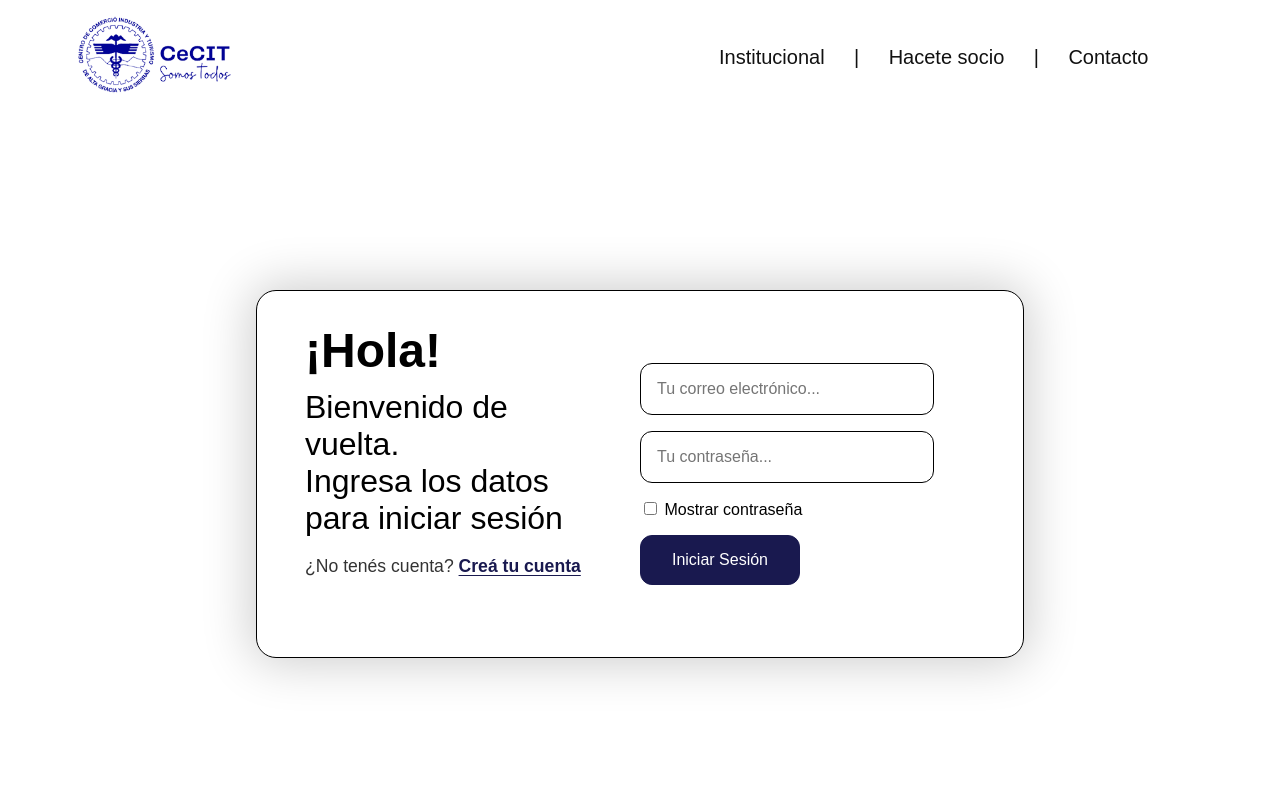
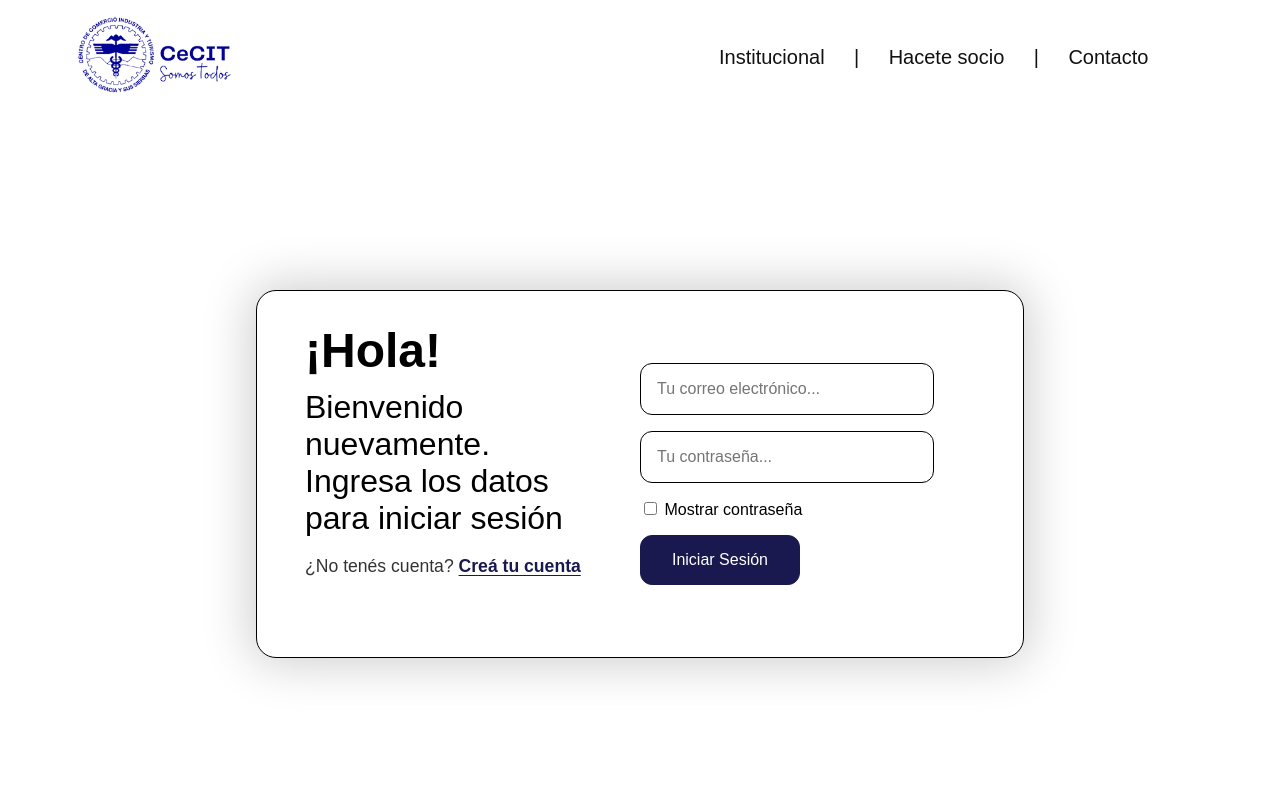
Before and after one commit to FedeLupianez/cecit-frontend, a SvelteKit app: page /login in a window 1280 px wide. Shown: the top 800 px of the page. Built offline with nearby package versions, Linux system fonts and the light colour scheme; some icons are missing; a web font is replaced by a local one.

Commit message:
fix: fix login text

```diff
--- a/src/routes/login/+page.svelte
+++ b/src/routes/login/+page.svelte
@@ -66,7 +66,7 @@
     <div class="login-card">
         <div class="left">
             <p class="title">¡Hola!</p>
-            <p class="text">Bienvenido de vuelta.</p>
+            <p class="text">Bienvenido nuevamente.</p>
             <p class="text">Ingresa los datos para iniciar sesión</p>
             <p class="signup-text">
                 ¿No tenés cuenta?
@@ -101,7 +101,9 @@
             {#if loading}
                 <div class="loading-container" role="status">
                     <div class="spinner" aria-hidden="true"></div>
-                    <p>{redirecting ? "Redirigiendo…" : "Iniciando Sesión..."}</p>
+                    <p>
+                        {redirecting ? "Redirigiendo…" : "Iniciando Sesión..."}
+                    </p>
                 </div>
             {:else}
                 <button type="submit">Iniciar Sesión</button>
```
